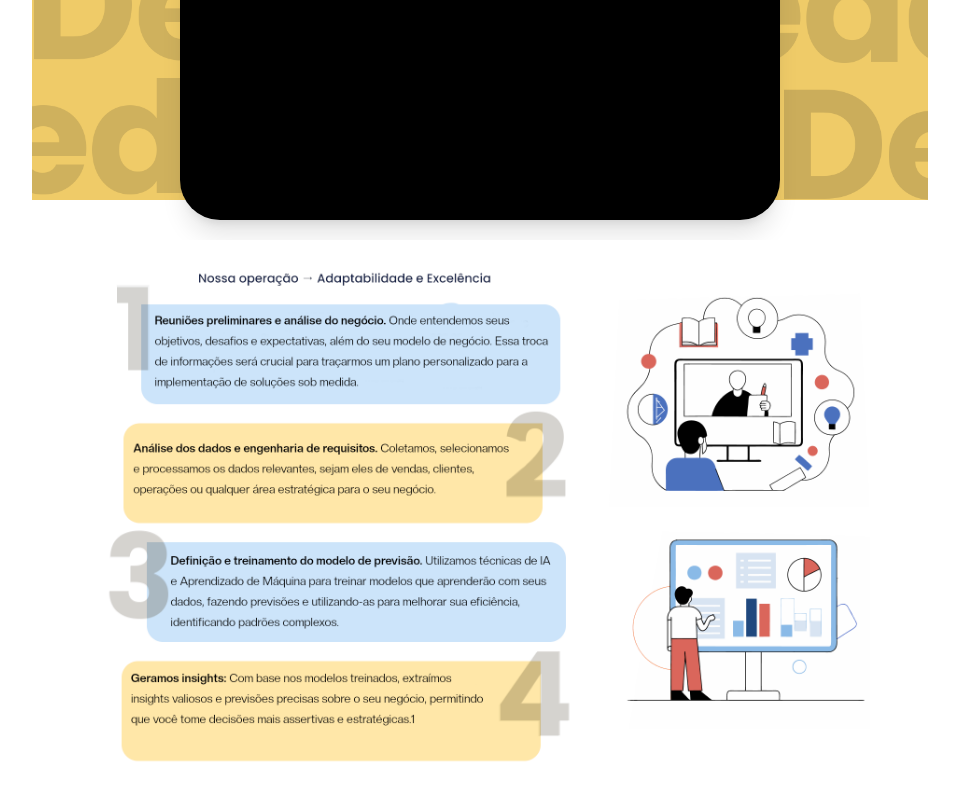
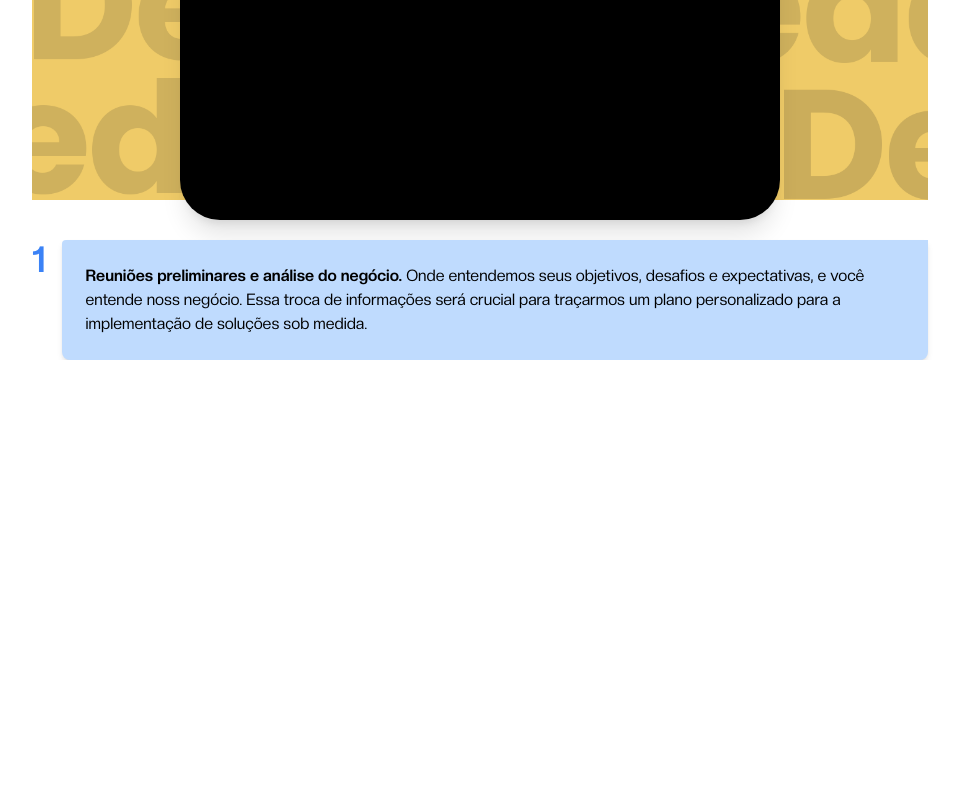
Before and after one commit to dedalusbi/site-dedalus-2.0, an Angular app: page / in a window 1280 px wide. Shown: the part 1015-1815 px from the top of the page, without its empty margins (160-1119 px from the left). After the commit the page ends 1375 px from the top, so only its background shows below. Built offline with nearby package versions, Linux system fonts and the light colour scheme.

Commit message:
inicio componente quadro step noss aoperação

```diff
--- a/src/app/app.component.html
+++ b/src/app/app.component.html
@@ -41,8 +41,8 @@
     <app-videocontainer ></app-videocontainer>
 
     <!--Nossa operação -->
-    <div class="w-full my-10" id="nossa_operacao">
-        <img src="../assets/nossa_operacao.png" alt="Nossa operação" class="w-full">
+    <div  id="nossa_operacao" class="mt-10">
+        <app-step-card [stepNumber]="1" [title]="'Reuniões preliminares e análise do negócio'" [text]="'Onde entendemos seus objetivos, desafios e expectativas, e você entende noss negócio. Essa troca de informações será crucial para traçarmos um plano personalizado para a implementação de soluções sob medida.'"> </app-step-card>
     </div>
 
     <router-outlet></router-outlet>
--- a/src/app/app.component.ts
+++ b/src/app/app.component.ts
@@ -2,10 +2,11 @@ import { Component } from '@angular/core';
 import { RouterOutlet } from '@angular/router';
 import { HeaderComponent } from "./header/header.component";
 import { VideocontainerComponent } from "./videocontainer/videocontainer.component";
+import { StepCardComponent } from "./step-card/step-card.component";
 
 @Component({
   selector: 'app-root',
-  imports: [RouterOutlet, HeaderComponent, VideocontainerComponent],
+  imports: [RouterOutlet, HeaderComponent, VideocontainerComponent, StepCardComponent],
   templateUrl: './app.component.html',
   styleUrl: './app.component.css'
 })
--- /dev/null
+++ b/src/app/step-card/step-card.component.html
@@ -0,0 +1,6 @@
+<div class="flex items-start gap-4">
+    <div class="text-4xl font-bold text-blue-500"> {{stepNumber}}</div>
+    <div class="bg-blue-200 p-6 rounded-tr-none rounded-b-lg rounded tl-lg shadow-md">
+        <span class="font-bold"> {{title}}.</span> {{text}}
+    </div>
+</div>
```
Also changed, not shown: src/app/step-card/step-card.component.ts (added, +13 -0 lines), src/app/step-card/step-card.component.css (added), src/assets/nossa_operacao.png (deleted), 1 other file (tests, documents, lock files or other folders).
